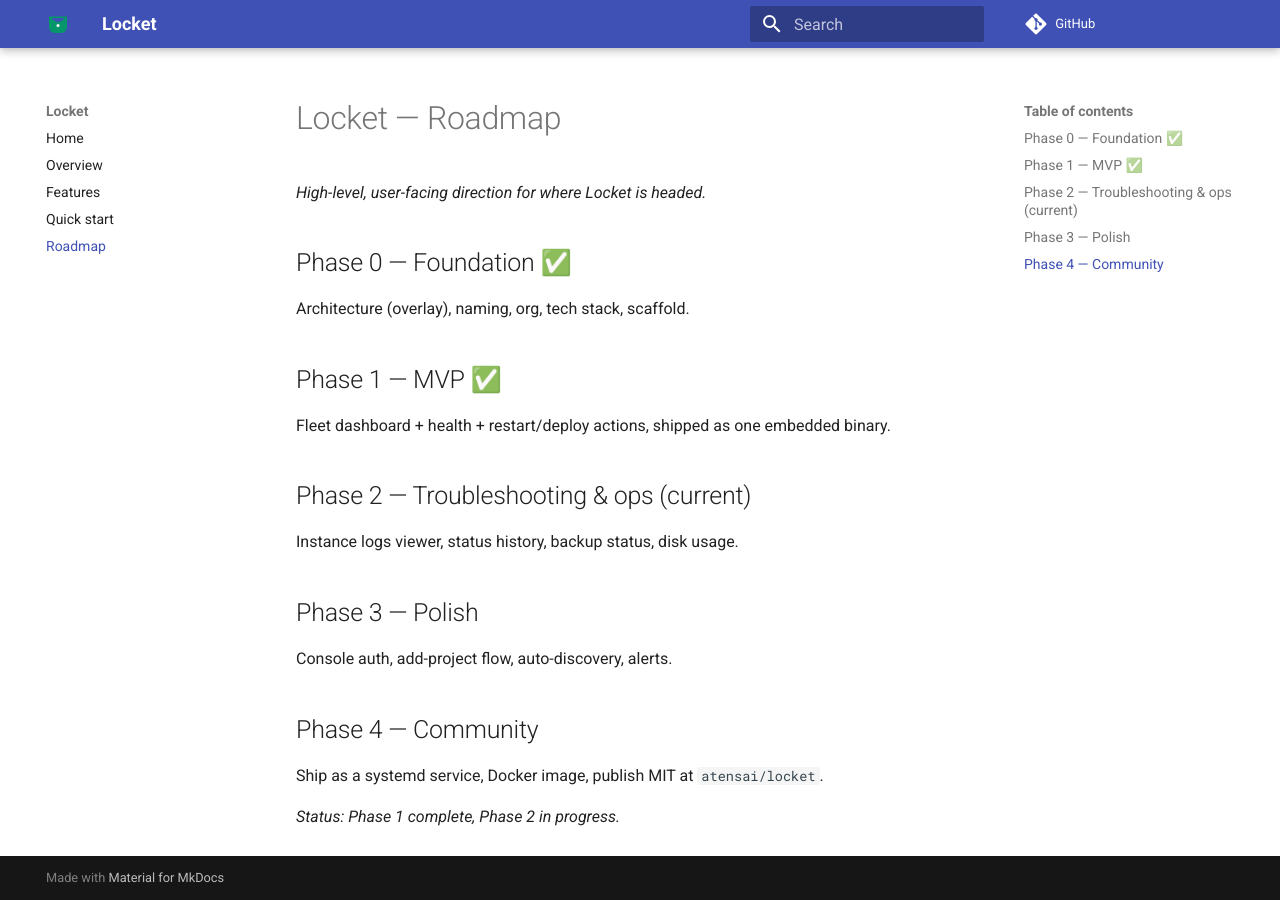
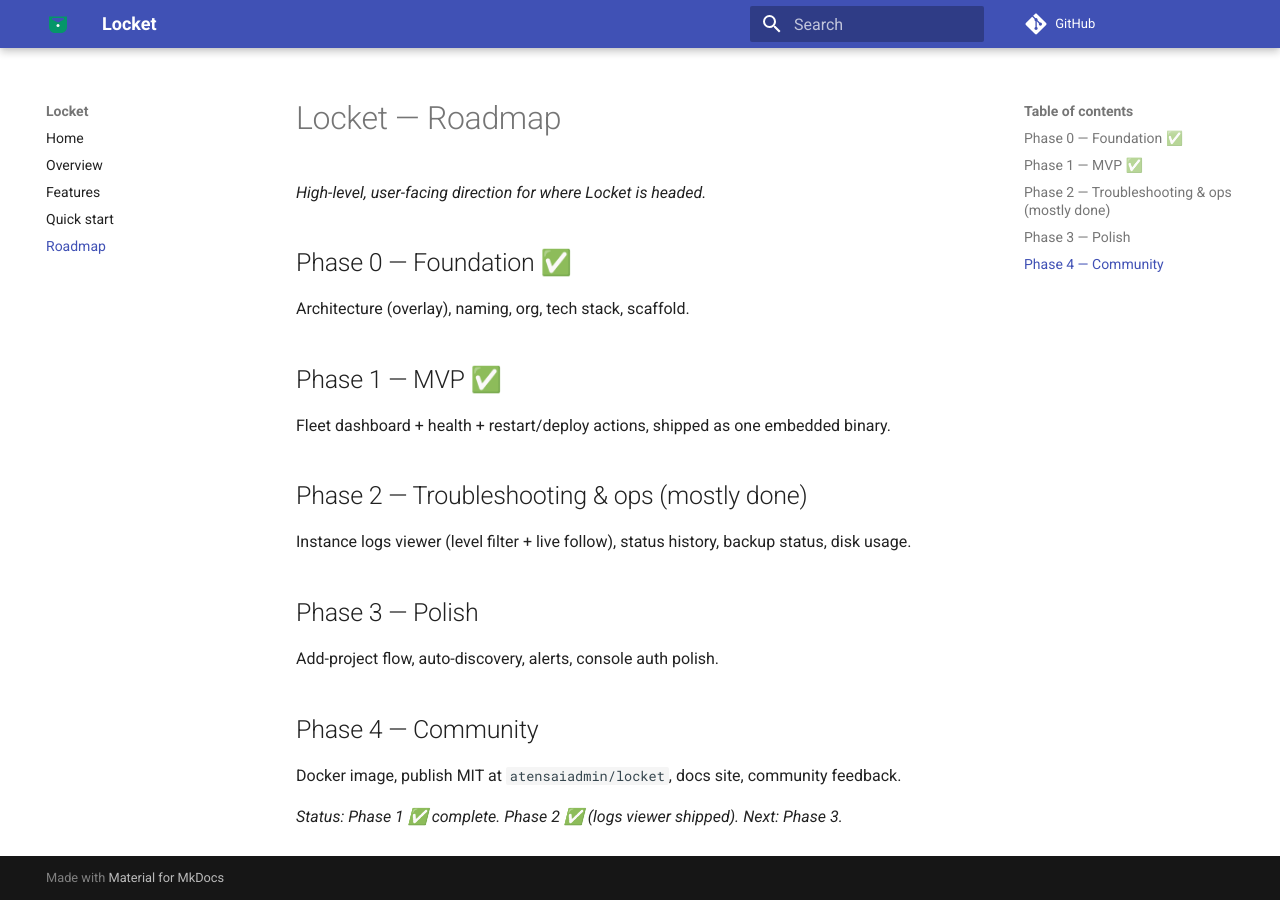
Before and after one commit to atensaiadmin/locket, an MkDocs documentation site: the page built from docs/roadmap.md, in a window 1280 px wide. Built offline with MkDocs 1.6.1 and Material for MkDocs 9.7.7, drawn with Linux system fonts in a browser that asks for light colours; comment, search, counter and statistics services are not loaded.

Commit message:
docs: render docs site with MkDocs Material + add home page + refresh roadmap

```diff
--- a/docs/roadmap.md
+++ b/docs/roadmap.md
@@ -8,13 +8,13 @@
 ## Phase 1 — MVP ✅
 Fleet dashboard + health + restart/deploy actions, shipped as one embedded binary.
 
-## Phase 2 — Troubleshooting & ops (current)
-Instance logs viewer, status history, backup status, disk usage.
+## Phase 2 — Troubleshooting & ops (mostly done)
+Instance logs viewer (level filter + live follow), status history, backup status, disk usage.
 
 ## Phase 3 — Polish
-Console auth, add-project flow, auto-discovery, alerts.
+Add-project flow, auto-discovery, alerts, console auth polish.
 
 ## Phase 4 — Community
-Ship as a systemd service, Docker image, publish MIT at `atensai/locket`.
+Docker image, publish MIT at `atensaiadmin/locket`, docs site, community feedback.
 
-*Status: Phase 1 complete, Phase 2 in progress.*
+*Status: Phase 1 ✅ complete. Phase 2 ✅ (logs viewer shipped). Next: Phase 3.*
```
